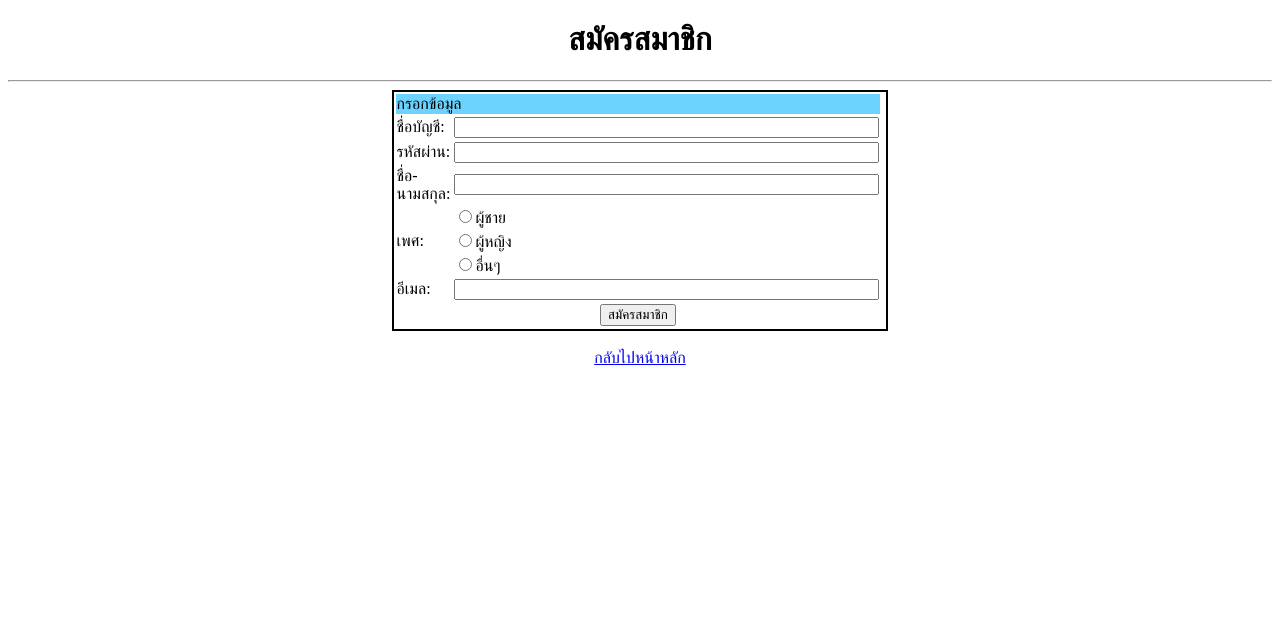
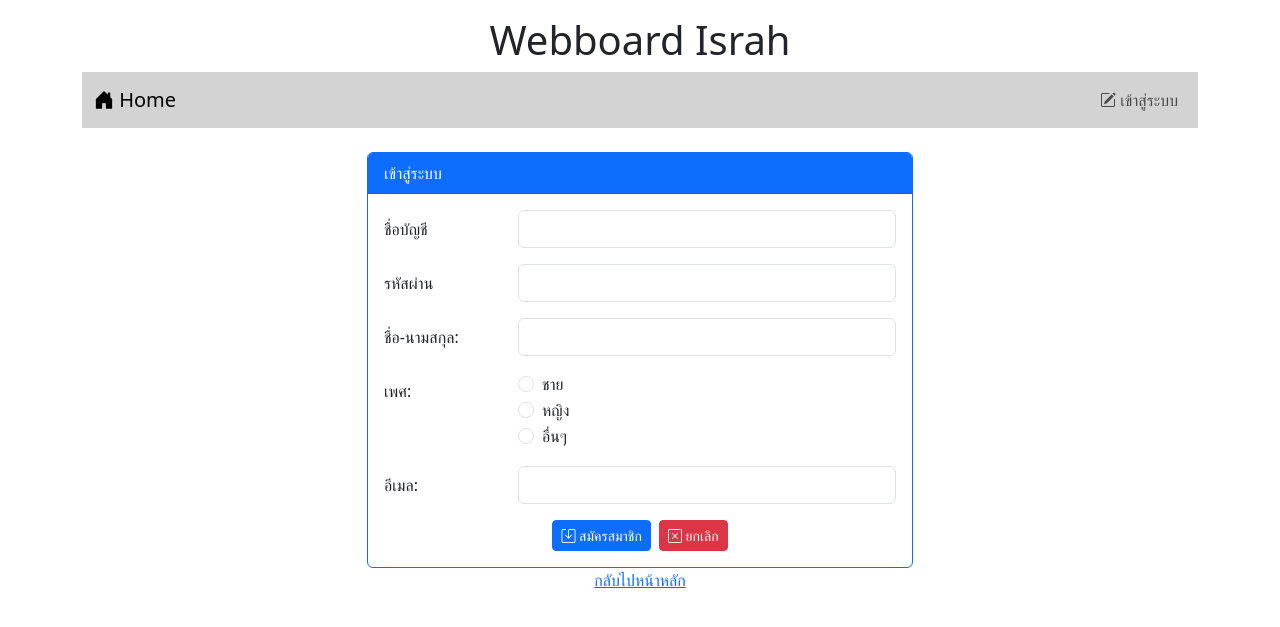
Before and after one commit to 1srah/Webboard_Soramon, a PHP site: page /register.php in a window 1280 px wide. Shown: the top 627 px of the page. Run offline with PHP 8.4, Linux system fonts and the light colour scheme.

Commit message:
Work8
Update register.php and create register_save.php

```diff
--- a/register.php
+++ b/register.php
@@ -12,35 +12,81 @@ if(isset($_SESSION['id'])){
     <meta http-equiv="X-UA-Compatible" content="IE=edge">
     <meta name="viewport" content="width=device-width, initial-scale=1.0">
     <title>Register Page</title>
-    <style>
-        h1{
-            text-align: center;
-        }
-        table{
-            border: 2px solid black;
-            width: 25%;
-        }
-    </style>
+    <link href="https://cdn.jsdelivr.net/npm/bootstrap@5.3.2/dist/css/bootstrap.min.css" rel="stylesheet" integrity="sha384-T3c6CoIi6uLrA9TneNEoa7RxnatzjcDSCmG1MXxSR1GAsXEV/Dwwykc2MPK8M2HN" crossorigin="anonymous">
+    <script src="https://cdn.jsdelivr.net/npm/bootstrap@5.3.2/dist/js/bootstrap.bundle.min.js" integrity="sha384-C6RzsynM9kWDrMNeT87bh95OGNyZPhcTNXj1NW7RuBCsyN/o0jlpcV8Qyq46cDfL" crossorigin="anonymous"></script>
+    <link rel="stylesheet" href="https://cdn.jsdelivr.net/npm/bootstrap-icons@1.11.3/font/bootstrap-icons.min.css">
 </head>
 <body>
-    <h1>สมัครสมาชิก</h1>
-    <hr>
-    <form action="">
-        <table align="center">
-            <tr><td colspan="2" style="background-color: #6CD2FE">กรอกข้อมูล</td><td></td></tr>
-            <tr><td>ชื่อบัญชี: </td><td><input type="text" name="listname" size="50"></td></tr>
-            <tr><td>รหัสผ่าน: </td><td><input type="password" name="pwd" size="50"></td></tr>
-            <tr><td>ชื่อ-นามสกุล:</td><td><input type="text" name="uname" size="50"></td></tr>
-            <tr><td></td><td><input type="radio" name="gender">ผู้ชาย</td></tr>
-            <tr><td>เพศ: </td><td><input type="radio" name="gender">ผู้หญิง</td></tr>
-            <tr><td></td><td><input type="radio" name="gender">อื่นๆ</td></tr>
-            <tr><td>อีเมล: </td><td><input type="text" name="email" size="50"></td></tr>
-            <tr><td colspan="2" align="center"><input type="submit" value="สมัครสมาชิก"></td><td></td></tr>
-        </table>
-        <br>
-        <center>
-            <a href="index.php">กลับไปหน้าหลัก</a>
-        </center>
-    </form>
+    <div class="container">
+        <h1 style="text-align:center;" class="mt-3">Webboard Israh</h1>
+        <?php include"nav.php" ?>
+        <div class="row mt-4">
+            <div class="col-lg-3 col-md-2 col-sm-1"></div>
+            <div class="col-lg-6 col-md-8 col-sm-10">
+                <div class="card border-primary">
+                    <div class="card-header bg-primary text-white">เข้าสู่ระบบ</div>
+                    <div class="card-body">
+                        <form action="register_save.php" method="post">
+                            <div class="row">
+                                <label class="col-lg-3 col-form-label">ชื่อบัญชี</label>
+                                <div class="col-lg-9">
+                                    <input type="text" name="login" class="form-control" required>
+                                </div>
+                            </div>
+                            <div class="row mt-3">
+                                <label class="col-lg-3 col-form-label">รหัสผ่าน</label>
+                                <div class="col-lg-9">
+                                    <input type="password" name="pwd" class="form-control" required>
+                                </div>
+                            </div>
+                            <div class="row mt-3">
+                                <label class="col-lg-3 col-form-label">ชื่อ-นามสกุล:</label>
+                                <div class="col-lg-9">
+                                    <input type="text" name="name" class="form-control" required>
+                                </div>
+                            </div>
+                            <div class="row mt-3">
+                                <label class="col-lg-3 col-form-label">เพศ:</label>
+                                <div class="col-lg-9">
+                                    <div class="form-check">
+                                        <input type="radio" name="gender" value="m" class="form-check-input" required>
+                                        <label class="form-check-label">ชาย</label>
+                                    </div>
+                                    <div class="form-check">
+                                        <input type="radio" name="gender" value="f" class="form-check-input" required>
+                                        <label class="form-check-label">หญิง</label>
+                                    </div>
+                                    <div class="form-check">
+                                        <input type="radio" name="gender" value="o" class="form-check-input" required>
+                                        <label class="form-check-label">อื่นๆ</label>
+                                    </div>
+                                </div>
+                            </div>
+                            <div class="row mt-3">
+                                <label class="col-lg-3 col-form-label">อีเมล:</label>
+                                <div class="col-lg-9">
+                                    <input type="email" name="email" class="form-control" required>
+                                </div>
+                            </div>
+                            <div class="row mt-3">
+                                <div class="col-lg-12 d-flex justify-content-center">
+                                    <button type="submit" class="btn btn-primary btn-sm me-2">
+                                        <i class="bi bi-save"></i> สมัครสมาชิก
+                                    </button>
+                                    <button type="reset" class="btn btn-danger btn-sm">
+                                        <i class="bi bi-x-square"></i> ยกเลิก
+                                    </button>
+                                </div>
+                            </div>
+                        </form>
+                    </div>
+                </div>
+                <div class="col-lg-3 col-md-2 col-sm-1"></div>
+            </div>
+        </div>
+    </div>
+    <center>
+        <a href="index.php">กลับไปหน้าหลัก</a>
+    </center>
 </body>
 </html>
```
Also changed, not shown: register_save.php (added, +24 -0 lines).
